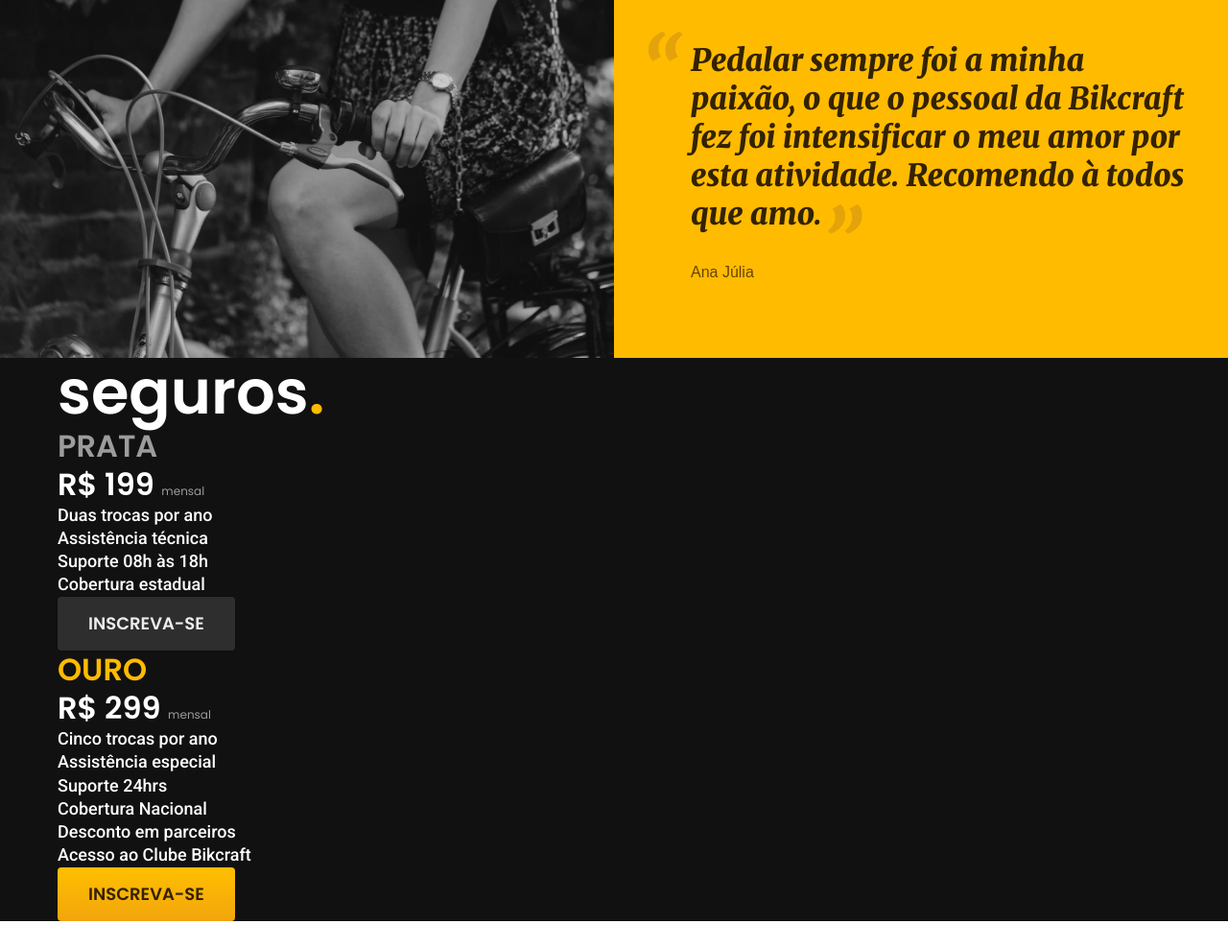
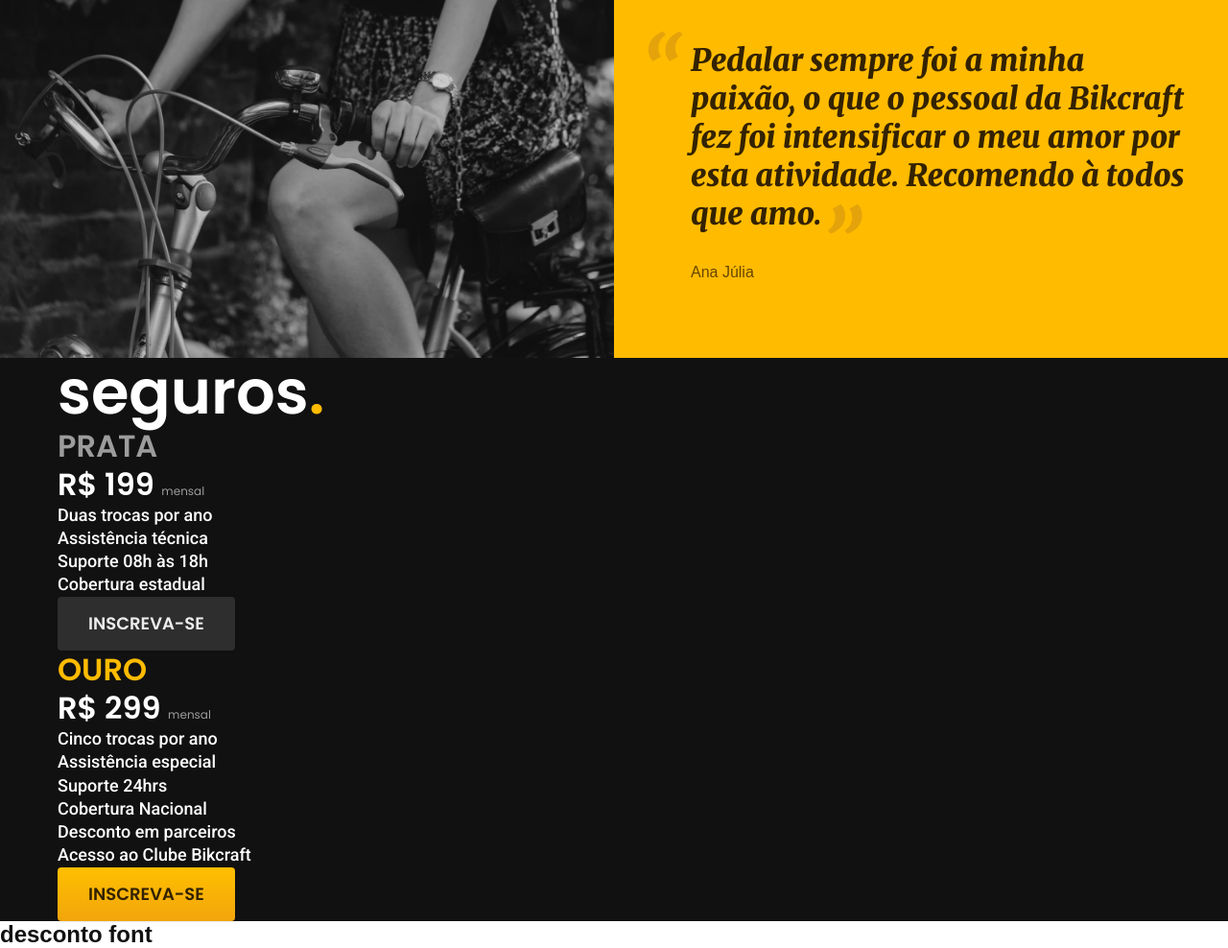
Before and after one commit to ferreiradrope/Bikcraft, a plain HTML site: page index.html in a window 1280 px wide. Shown: the part 3446-4434 px from the top of the page at 96% size. Before the commit the page ends 4406 px from the top, so only its background shows below. Drawn offline with Linux system fonts and the light colour scheme.

Commit message:
desconto

```diff
--- a/index.html
+++ b/index.html
@@ -170,6 +170,7 @@
     </div>
   </article>
 
+  <h2>desconto font</h2>
 </body>
 
 </html>
```
